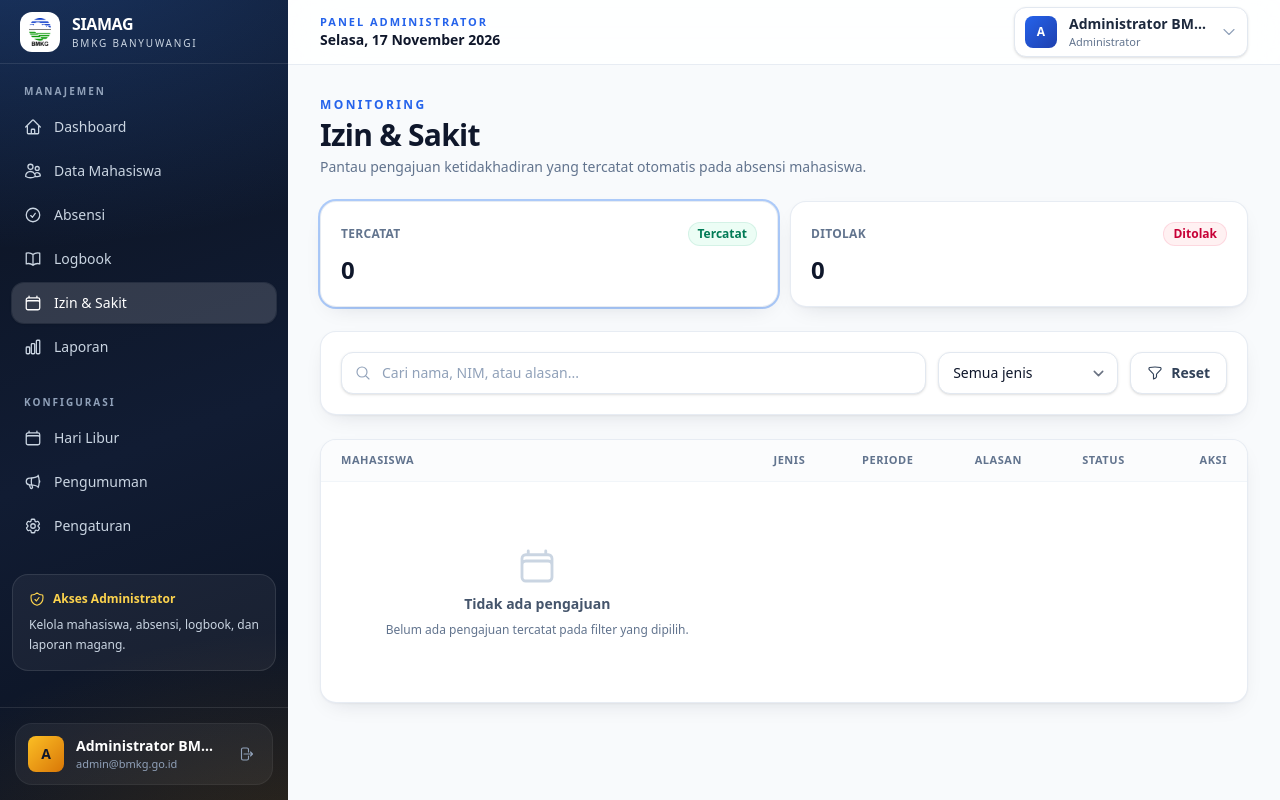
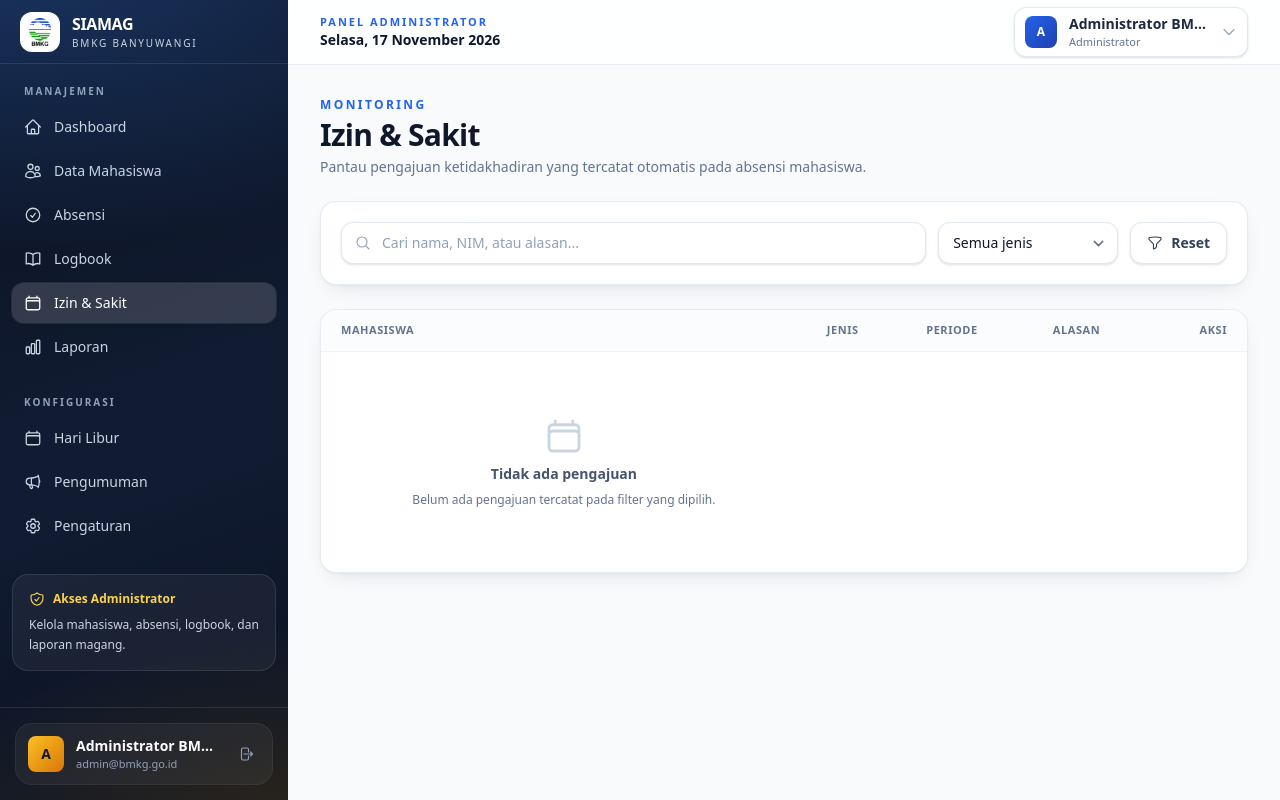
Before and after one commit to nandarbq/SIAMAG, a Laravel app: page /admin/leaves in a window 1280 px wide. Run offline with Laravel 12, Linux system fonts and the light colour scheme; a user stored in the database is signed in; data comes from the database, SQL or seed files in the repository; tables that the repository leaves empty hold one stand-in row (values such as "Sample post"); style sheets or scripts are compiled from the project's sources; some libraries are stand-ins or nearby versions.

Commit message:
refactor(leaves): remove approval status UI

```diff
--- a/app/Enums/LeaveStatus.php
+++ b/app/Enums/LeaveStatus.php
@@ -25,12 +25,4 @@ enum LeaveStatus: string
             self::Rejected => 'rose',
         };
     }
-
-    public static function visibleCases(): array
-    {
-        return array_values(array_filter(
-            self::cases(),
-            fn (self $status) => $status !== self::Pending,
-        ));
-    }
 }
--- a/app/Livewire/Admin/Leaves/Index.php
+++ b/app/Livewire/Admin/Leaves/Index.php
@@ -16,8 +16,6 @@ class Index extends Component
 {
     use WithPagination;
 
-    public string $status = LeaveStatus::Approved->value;
-
     public string $type = '';
 
     public string $search = '';
@@ -28,14 +26,16 @@ class Index extends Component
 
     public function updating(string $property): void
     {
-        if (in_array($property, ['status', 'type', 'search', 'perPage'], true)) {
+        if (in_array($property, ['type', 'search', 'perPage'], true)) {
             $this->resetPage();
         }
     }
 
     public function openReview(int $leaveId): void
     {
-        $leave = LeaveRequest::query()->findOrFail($leaveId);
+        $leave = LeaveRequest::query()
+            ->where('status', LeaveStatus::Approved->value)
+            ->findOrFail($leaveId);
 
         $this->reviewingId = $leave->id;
     }
@@ -49,15 +49,14 @@ class Index extends Component
     public function resetFilters(): void
     {
         $this->reset(['type', 'search']);
-        $this->status = LeaveStatus::Approved->value;
         $this->resetPage();
     }
 
     public function render()
     {
         $leaves = LeaveRequest::query()
-            ->with(['user', 'reviewer'])
-            ->when($this->status !== '', fn ($q) => $q->where('status', $this->status))
+            ->with('user')
+            ->where('status', LeaveStatus::Approved->value)
             ->when($this->type !== '', fn ($q) => $q->where('type', $this->type))
             ->when($this->search !== '', function ($query) {
                 $search = '%'.$this->search.'%';
@@ -68,15 +67,8 @@ class Index extends Component
             ->latest()
             ->paginate($this->perPage);
 
-        $counts = LeaveRequest::query()
-            ->selectRaw('status, count(*) as total')
-            ->groupBy('status')
-            ->pluck('total', 'status');
-
         return view('livewire.admin.leaves.index', [
             'leaves' => $leaves,
-            'counts' => $counts,
-            'statuses' => LeaveStatus::visibleCases(),
             'types' => LeaveType::cases(),
             'reviewing' => $this->reviewingId ? LeaveRequest::query()->with('user')->find($this->reviewingId) : null,
         ]);
--- a/app/Livewire/Admin/Students/Show.php
+++ b/app/Livewire/Admin/Students/Show.php
@@ -3,6 +3,7 @@
 namespace App\Livewire\Admin\Students;
 
 use App\Enums\AttendanceStatus;
+use App\Enums\LeaveStatus;
 use App\Enums\UserRole;
 use App\Models\User;
 use App\Services\LogbookProgressService;
@@ -60,7 +61,7 @@ class Show extends Component
             'logbookProgress' => app(LogbookProgressService::class)->for($this->student),
             'attendances' => $this->student->attendances()->latest('date')->limit(10)->get(),
             'logbooks' => $this->student->logbooks()->latest('date')->limit(8)->get(),
-            'leaves' => $this->student->leaveRequests()->latest()->limit(5)->get(),
+            'leaves' => $this->student->leaveRequests()->where('status', LeaveStatus::Approved->value)->latest()->limit(5)->get(),
         ]);
     }
 }
--- a/app/Livewire/Mahasiswa/Leaves/Index.php
+++ b/app/Livewire/Mahasiswa/Leaves/Index.php
@@ -22,8 +22,6 @@ class Index extends Component
     use WithFileUploads;
     use WithPagination;
 
-    public string $status = '';
-
     public bool $showModal = false;
 
     public string $type = LeaveType::Izin->value;
@@ -33,13 +31,6 @@ class Index extends Component
     public string $reason = '';
 
     public $attachment;
-
-    public function updating(string $property): void
-    {
-        if ($property === 'status') {
-            $this->resetPage();
-        }
-    }
 
     public function openCreate(): void
     {
@@ -118,7 +109,7 @@ class Index extends Component
 
         $conflict = LeaveRequest::query()
             ->where('user_id', $userId)
-            ->whereIn('status', [LeaveStatus::Pending->value, LeaveStatus::Approved->value])
+            ->where('status', LeaveStatus::Approved->value)
             ->whereDate('start_date', '<=', $endDate ?? '9999-12-31')
             ->where(function ($query) {
                 $query->whereNull('end_date')
@@ -156,7 +147,7 @@ class Index extends Component
     {
         $leave = auth()->user()->leaveRequests()->findOrFail($leaveId);
 
-        if (! in_array($leave->status, [LeaveStatus::Approved, LeaveStatus::Pending], true)) {
+        if ($leave->status !== LeaveStatus::Approved) {
             session()->flash('error', 'Pengajuan ini tidak dapat dibatalkan.');
 
             return;
@@ -188,43 +179,20 @@ class Index extends Component
         session()->flash('success', 'Pengajuan berhasil dibatalkan.');
     }
 
-    public function resetFilters(): void
-    {
-        $this->reset('status');
-        $this->resetPage();
-    }
-
     public function render()
     {
         $userId = auth()->id();
 
         $leaves = LeaveRequest::query()
             ->where('user_id', $userId)
-            ->when($this->status !== '', fn ($query) => $query->where('status', $this->status))
+            ->where('status', LeaveStatus::Approved->value)
             ->latest('start_date')
             ->latest()
             ->paginate(8);
 
-        $counts = LeaveRequest::query()
-            ->where('user_id', $userId)
-            ->selectRaw('status, count(*) as total')
-            ->groupBy('status')
-            ->pluck('total', 'status');
-
-        $ongoingSick = LeaveRequest::query()
-            ->where('user_id', $userId)
-            ->where('type', LeaveType::Sakit->value)
-            ->where('status', LeaveStatus::Approved->value)
-            ->whereNull('end_date')
-            ->count();
-
         return view('livewire.mahasiswa.leaves.index', [
             'leaves' => $leaves,
-            'counts' => $counts,
-            'statuses' => LeaveStatus::visibleCases(),
             'types' => LeaveType::cases(),
-            'total' => $counts->sum(),
-            'ongoingSick' => $ongoingSick,
             'profile' => auth()->user()->internProfile,
         ]);
     }
--- a/resources/views/components/leave-status.blade.php
+++ /dev/null
@@ -1,11 +0,0 @@
-@props(['status'])
-
-@php
-    $class = match ($status) {
-        \App\Enums\LeaveStatus::Approved => 'badge-green',
-        \App\Enums\LeaveStatus::Pending => 'badge-amber',
-        \App\Enums\LeaveStatus::Rejected => 'badge-red',
-    };
-@endphp
-
-<span {{ $attributes->merge(['class' => $class]) }}>{{ $status->label() }}</span>
--- a/resources/views/livewire/admin/leaves/index.blade.php
+++ b/resources/views/livewire/admin/leaves/index.blade.php
@@ -3,23 +3,6 @@
         <p class="text-xs font-bold uppercase tracking-[0.2em] text-brand-600">Monitoring</p>
         <h1 class="page-title mt-1">Izin & Sakit</h1>
         <p class="page-subtitle">Pantau pengajuan ketidakhadiran yang tercatat otomatis pada absensi mahasiswa.</p>
-    </div>
-
-    <div class="grid gap-3 sm:grid-cols-2">
-        @foreach ($statuses as $statusOption)
-            @php($count = (int) ($counts[$statusOption->value] ?? 0))
-            <button
-                type="button"
-                wire:click="$set('status', '{{ $statusOption->value }}')"
-                class="card card-body text-left transition hover:-translate-y-0.5 hover:shadow-card {{ $status === $statusOption->value ? 'ring-2 ring-brand-500/40' : '' }}"
-            >
-                <div class="flex items-center justify-between">
-                    <p class="text-xs font-semibold uppercase tracking-wide text-slate-500">{{ $statusOption->label() }}</p>
-                    <x-leave-status :status="$statusOption" />
-                </div>
-                <p class="mt-2 text-2xl font-bold text-slate-900">{{ $count }}</p>
-            </button>
-        @endforeach
     </div>
 
     <div class="card card-body">
@@ -52,7 +35,6 @@
                         <th class="table-th">Jenis</th>
                         <th class="table-th">Periode</th>
                         <th class="table-th">Alasan</th>
-                        <th class="table-th">Status</th>
                         <th class="table-th text-right">Aksi</th>
                     </tr>
                 </thead>
@@ -75,7 +57,6 @@
                             <td class="table-td">
                                 <p class="max-w-xs truncate text-sm text-slate-600">{{ $leave->reason }}</p>
                             </td>
-                            <td class="table-td"><x-leave-status :status="$leave->status" /></td>
                             <td class="table-td">
                                 <div class="flex justify-end">
                                     <button type="button" wire:click="openReview({{ $leave->id }})" class="btn-ghost btn-sm">
@@ -87,7 +68,7 @@
                         </tr>
                     @empty
                         <tr>
-                            <td colspan="6" class="empty-state">
+                            <td colspan="5" class="empty-state">
                                 <x-icon name="calendar" class="h-10 w-10 text-slate-300" />
                                 <p class="font-semibold text-slate-600">Tidak ada pengajuan</p>
                                 <p class="text-xs">Belum ada pengajuan tercatat pada filter yang dipilih.</p>
@@ -155,16 +136,7 @@
                         </div>
                     @endif
 
-                    <div class="rounded-xl bg-slate-50 p-4">
-                        <div class="flex items-center gap-2">
-                            <span class="text-[11px] font-bold uppercase tracking-wide text-slate-400">Status</span>
-                            <x-leave-status :status="$reviewing->status" />
-                        </div>
-                        @if ($reviewing->review_note)
-                            <p class="mt-2 text-sm text-slate-700">{{ $reviewing->review_note }}</p>
-                        @endif
-                        <p class="mt-2 text-xs text-slate-400">Dicatat {{ $reviewing->created_at?->translatedFormat('d M Y H:i') }}</p>
-                    </div>
+                    <p class="text-xs text-slate-400">Dicatat {{ $reviewing->created_at?->translatedFormat('d M Y H:i') }}</p>
                 </div>
             </div>
         </div>
```
Also changed, not shown: resources/views/livewire/admin/students/show.blade.php (+6 -9 lines), resources/views/livewire/mahasiswa/leaves/index.blade.php (+5 -54 lines), tests/Feature/LeaveTest.php (+34 -8 lines).
